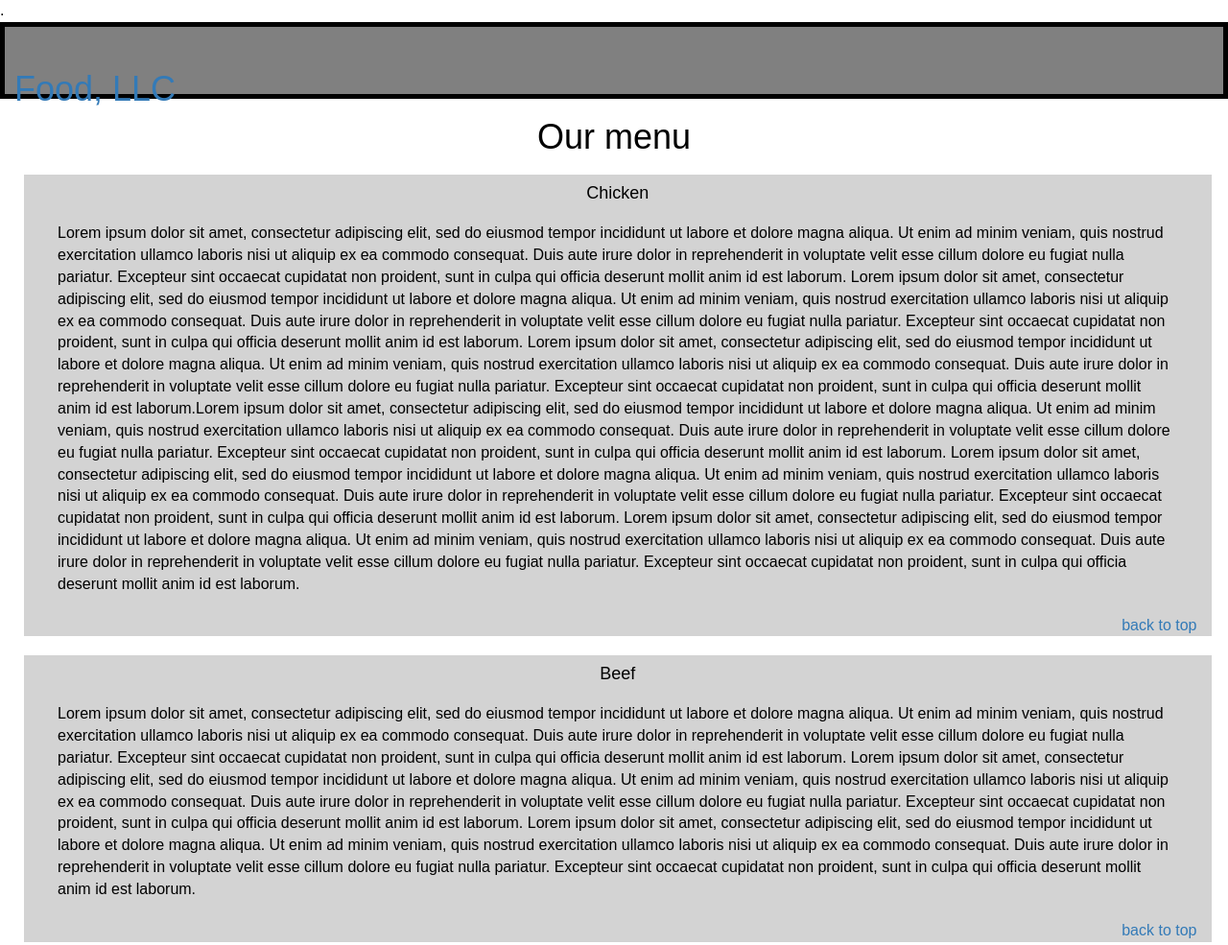
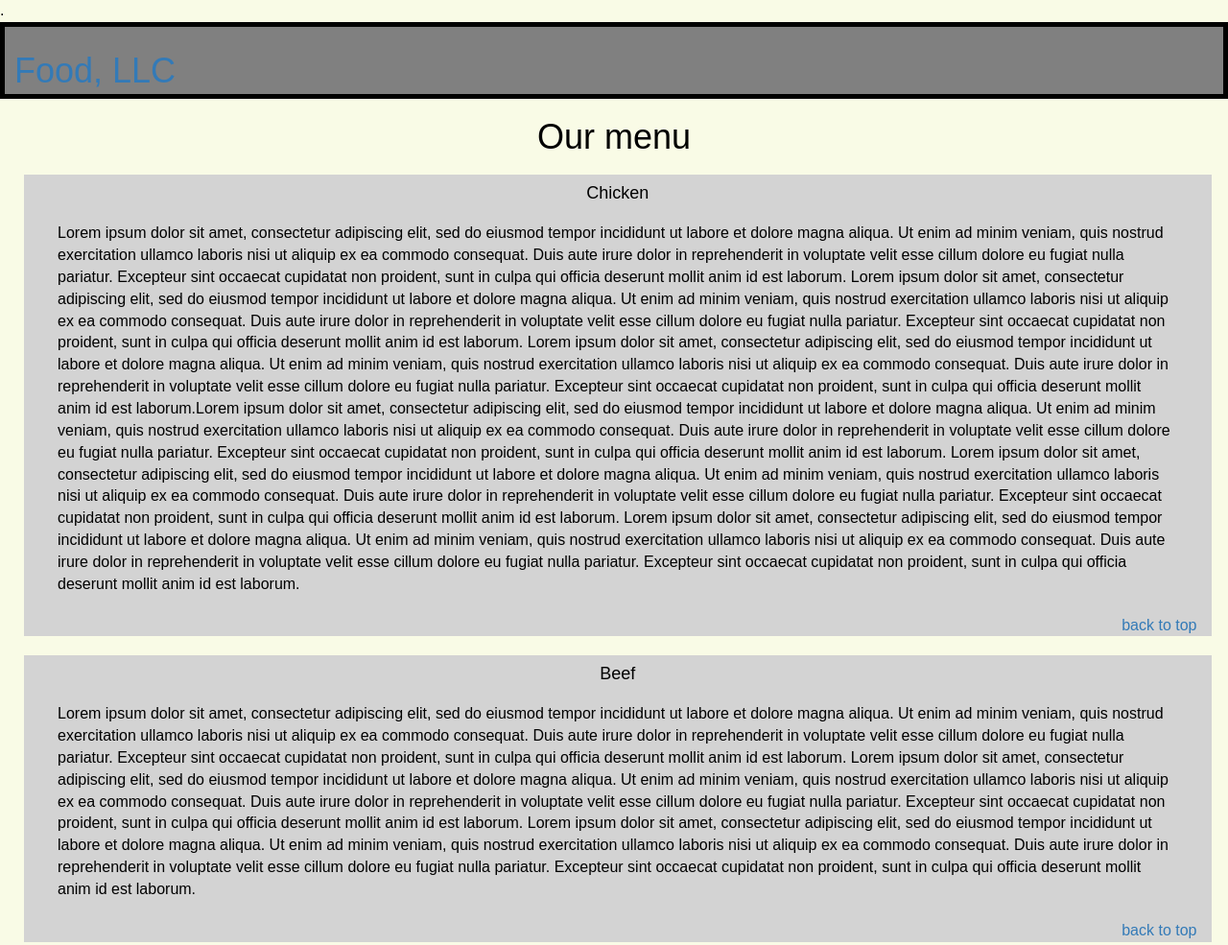
Before and after one commit to larbos/module3-solution, a plain HTML site: page index.html in a window 1280 px wide. Shown: the top 985 px of the page at 96% size. Drawn offline with nearby package versions, Linux system fonts and the light colour scheme; a script that the page names is missing.

Commit message:
Update styles.css

```diff
--- a/styles.css
+++ b/styles.css
@@ -1,7 +1,7 @@
 body {
 	font-size: 16px;
 	color: black;
-	background-color: white;
+	background-color: #f9fbe6;
 	font-family: 'Oxygen', sans-serif;
 
 }
@@ -19,6 +19,10 @@ body {
 #navbar-toggler-icon {
 	color: red;
 }
+.navbar-brand h1{
+	font-weight: 200;
+	margin-top: 1px;
+}
 #nav-list{
 		color: #951C49;
 }
@@ -28,6 +32,7 @@ body {
 }
 #nav-list a:hover {
 	background:#E7E7E7;
+	color: #0D47A1;
 }
 #dishes {
 	background-color: lightgrey;
@@ -37,7 +42,7 @@ body {
 h4 {
 	text-align: center;
 }
-#header-nav {
+.header-nav {
 	margin-right: 0px;
 }
 p {
```
